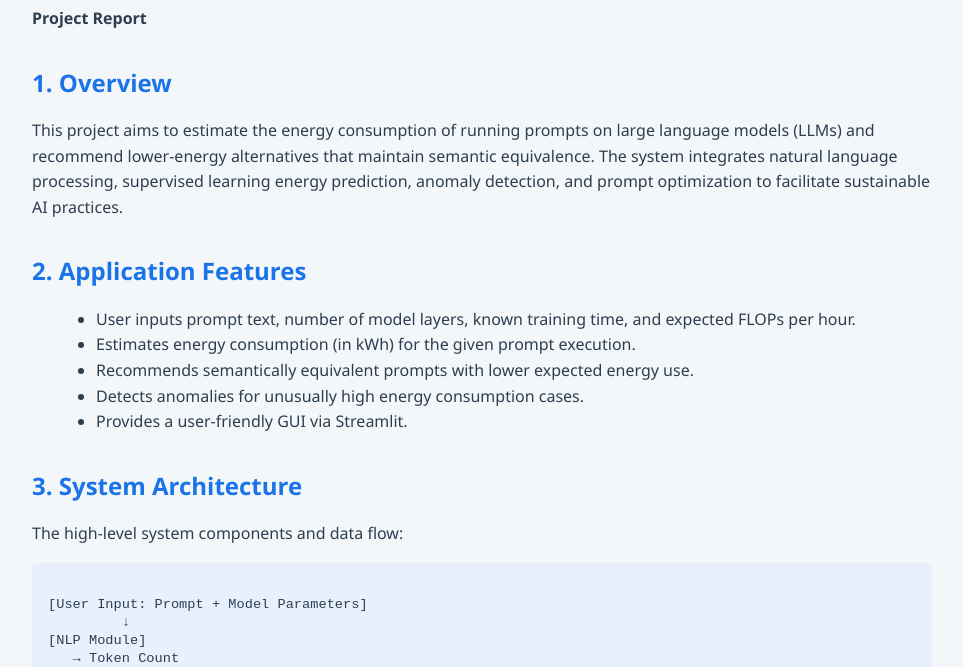
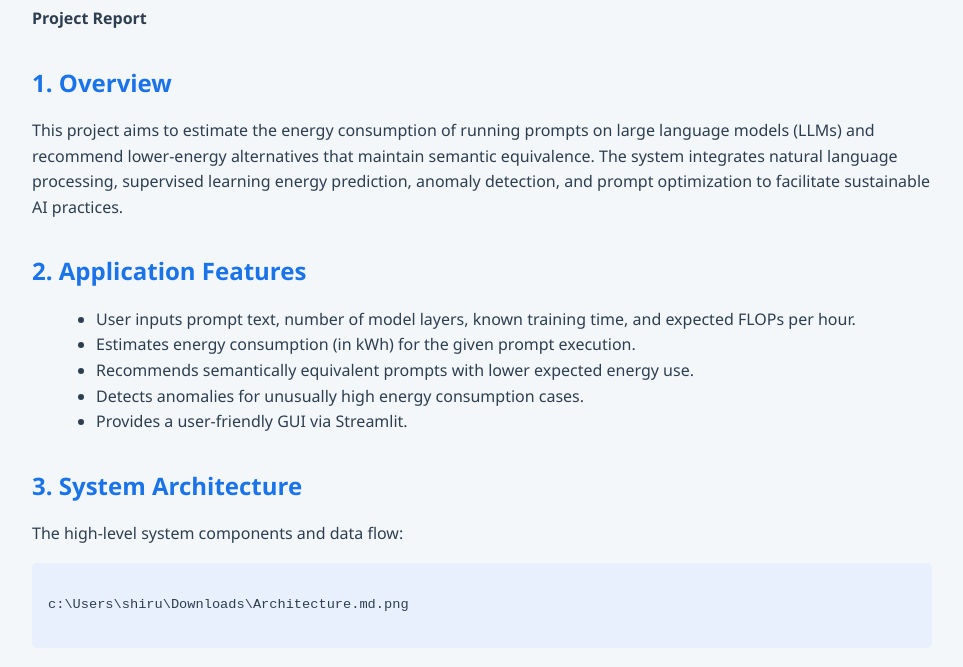
Before and after one commit to SHIRU235/SustainableAiReport, a plain HTML site: page index.html in a window 1280 px wide. Shown: the part 133-800 px from the top of the page, without its empty margins (158-1121 px from the left). Drawn offline with Linux system fonts and the light colour scheme.

Commit message:
commitcheck

```diff
--- a/index.html
+++ b/index.html
@@ -118,30 +118,7 @@
     <p>The high-level system components and data flow:</p>
 
     <pre><code>
-[User Input: Prompt + Model Parameters]
-         ↓
-[NLP Module]
-   → Token Count
-   → Complexity Score
-         ↓
-[Energy Prediction Model]
-   (Supervised Learning: RF / NN)
-         ↓
-[Anomaly Detection Module]
-   (Isolation Forest / One-Class SVM)
-   → Flags Unusual Consumption
-         ↓
-[Prompt Optimizer]
-   → Uses Embeddings + Paraphrasing
-   → Suggests Low-Energy Equivalent Prompt
-         ↓
-[Output Layer]
-   → Predicted Energy (kWh)
-   → Optimized Prompt Suggestion
-         ↓
-[Streamlit or Flask GUI]
-   → Visualizes Results
-   → Accepts Next Prompt
+c:\Users\shiru\Downloads\Architecture.md.png
     </code></pre>
 
     <h3>Component Descriptions:</h3>
```
